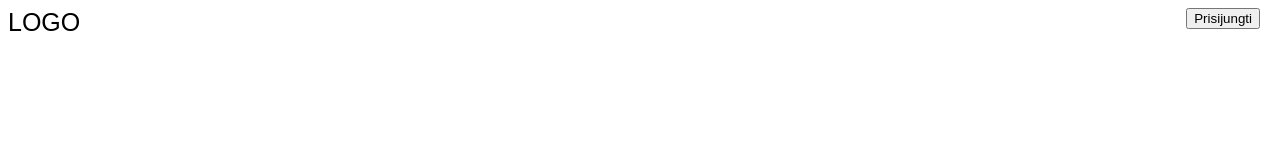
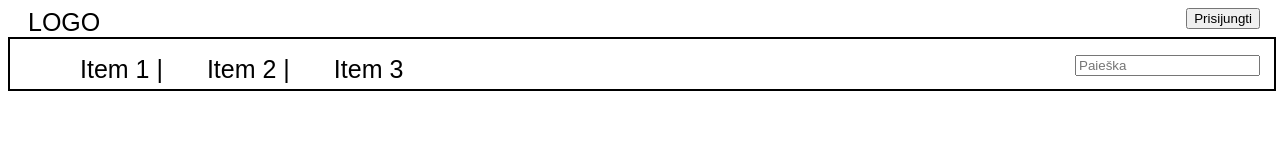
Before and after one commit to aistyte111/Naujienu_Puslapis, a plain HTML site: page index.html in a window 1280 px wide. Drawn offline with Linux system fonts and the light colour scheme.

Commit message:
Navigation bar

```diff
--- a/index.html
+++ b/index.html
@@ -11,6 +11,13 @@
     </div>
 </head>
 <body>
-
+ <nav>
+        <ul>
+            <li><a href="#">Item 1 |</a></li>
+            <li><a href="#">Item 2 |</a></li>
+            <li><a href="#">Item 3</a></li>
+            <li><input type="text" placeholder="Paieška" ></input></li>
+        </ul>
+    </nav>
 </body>
 </html>
--- a/styles.css
+++ b/styles.css
@@ -5,6 +5,7 @@ a{
     transition: all 0.5s;
     font-family: Arial;
     font-size: 25px;
+    margin-left: 20px;
 }
 a:hover {
     color: blue;
@@ -22,3 +23,24 @@ button:hover {
     padding: 10px;
     transition: all 0.2s;
 }
+nav ul {
+    margin-right: none;
+    float: left;
+}
+nav {
+    width: 100%;
+    height: 50px;
+    border: 2px solid black;
+}
+nav ul li {
+    padding: 10px;
+    font-size: 5px;
+    display: inline;
+}
+button:hover {
+    cursor: pointer;
+}
+nav ul li input{
+    position: absolute;
+    right: 20px;
+}
```
